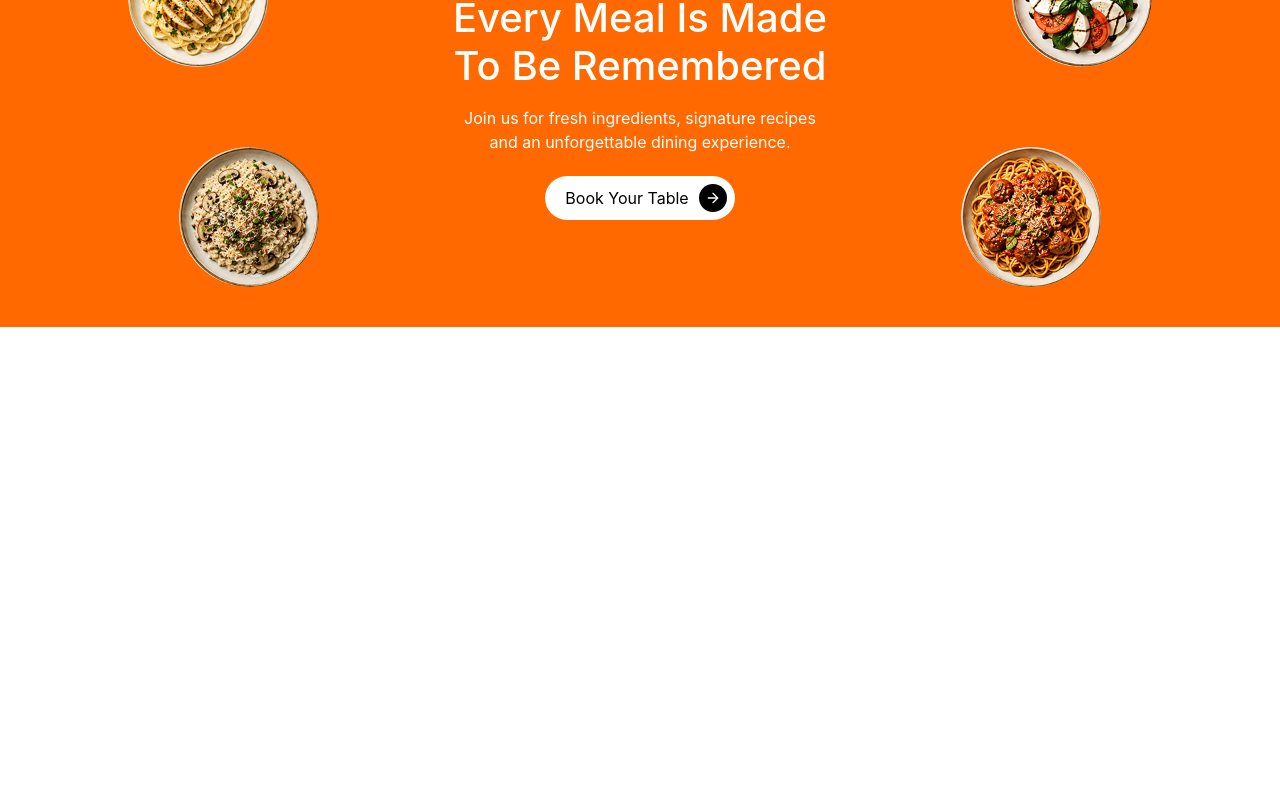
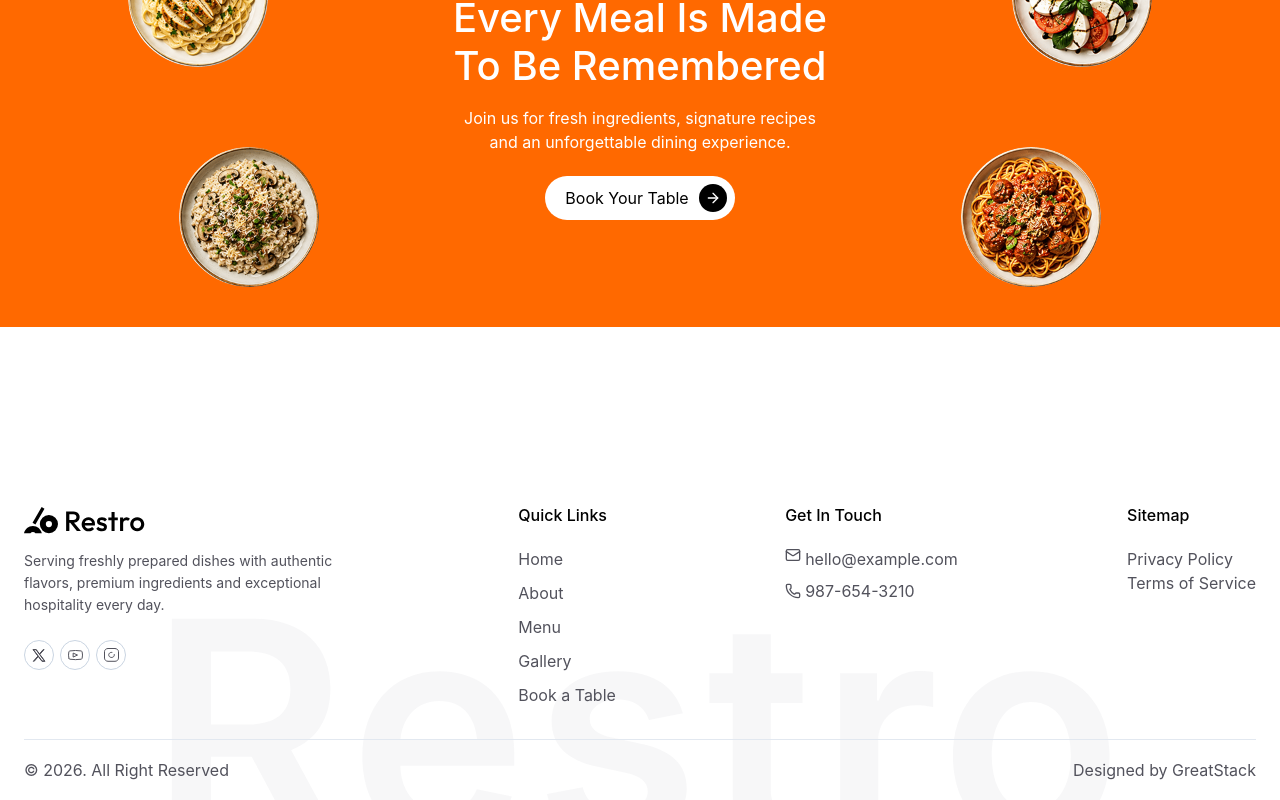
Before and after one commit to an-vila/restro-frontend, a React (Vite) app: page / in a window 1280 px wide. Shown: the part 6544-7344 px from the top of the page. Before the commit the page ends 6871 px from the top, so only its background shows below. Built offline with nearby package versions, Linux system fonts and the light colour scheme.

Commit message:
New: Footer section added

```diff
--- a/src/App.jsx
+++ b/src/App.jsx
@@ -9,6 +9,7 @@
 import Stats from "./sections/Stats"
 import TestimonialSection from "./sections/TestimonialSection"
 import Timing from "./sections/Timing"
+import Footer from "./components/Footer"
 
 const App = () => {
   return (
@@ -24,6 +25,7 @@
       <TestimonialSection />
       <FAQs />
       <CTA />
+      <Footer />
     </>
   )
 }
--- /dev/null
+++ b/src/components/Footer.jsx
@@ -0,0 +1,107 @@
+import { Mail, Phone } from "lucide-react";
+import { quickLinks, sitemapLinks, socialLinks } from "../data/data";
+import Animated from "./Animated";
+
+const Footer = () => {
+  return (
+    <footer className="px-6 relative mt-44 overflow-hidden">
+      <div className="max-w-7xl mx-auto">
+        <div className="flex flex-wrap gap-6 justify-between pb-8">
+          <div className="flex flex-col items-start text-left">
+            <Animated>
+              <img src="/assets/logo.svg" alt="logo" />
+            </Animated>
+            <Animated delay={0.2}>
+              <p className="mt-3 text-sm/5.5 text-zinc-600 max-w-81.25">
+                Serving freshly prepared dishes with authentic flavors, premium
+                ingredients and exceptional hospitality every day.
+              </p>
+            </Animated>
+            <div className="flex items-center gap-1.5 mt-6">
+              {socialLinks.map((item, index) => (
+                <Animated key={index} delay={index * 0.05}>
+                  <a
+                    href={item.href}
+                    className="size-7.5 rounded-full border border-slate-300 grid place-content-center"
+                  >
+                    {item.icon}
+                  </a>
+                </Animated>
+              ))}
+            </div>
+          </div>
+
+          <div>
+            <p className="font-medium mb-5">Quick Links</p>
+            <div className="flex flex-col gap-2.5">
+              {quickLinks.map((link, index) => (
+                <Animated key={link.name} delay={index * 0.05}>
+                  <a
+                    href={link.href}
+                    className="text-zinc-600 hover:text-zinc-500"
+                  >
+                    {link.name}
+                  </a>
+                </Animated>
+              ))}
+            </div>
+          </div>
+
+          <div>
+            <p className="font-medium mb-5">Get In Touch</p>
+            <div className="space-y-2">
+              <Animated>
+                <a
+                  href="mailto:hello@example.com"
+                  className="flex item-center gap-1 text-zinc-600 hover:text-zinc-500"
+                >
+                  <Mail size={16} className="shrink-0" />
+                  hello@example.com
+                </a>
+              </Animated>
+              <Animated delay={0.2}>
+                <a
+                  href="tel:987-654-3210"
+                  className="flex items-center gap-1 text-zinc-600 hover:text-zinc-500"
+                >
+                  <Phone size={16} className="shrink-0" />
+                  987-654-3210
+                </a>
+              </Animated>
+            </div>
+          </div>
+
+          <div>
+            <p className="font-medium mb-5">Sitemap</p>
+            <div className="flex flex-col ga-2.5">
+              {sitemapLinks.map((link, index) => (
+                <Animated key={link.name} delay={index * 0.05}>
+                  <a
+                    href={link.href}
+                    className="text-zinc-600 hover:text-zinc-500"
+                  >
+                    {link.name}
+                  </a>
+                </Animated>
+              ))}
+            </div>
+          </div>
+        </div>
+
+        <div className="border-t text-zinc-600 border-slate-200 py-4.5 flex justify-between items-center">
+          <p>© {new Date().getFullYear()}. All Right Reserved</p>
+          <p>
+            Designed by <a href="https://greatstack.dev">GreatStack</a>
+          </p>
+        </div>
+      </div>
+      <div className="absolute inset-0 text-center select-none -z-1 pointer-events-none">
+        <span className="text-[300px] tracking-wide font-urbanist font-semibold text-zinc-100/70">
+          Restro
+        </span>
+      </div>
+    </footer>
+  );
+};
+
+export default Footer;
```
